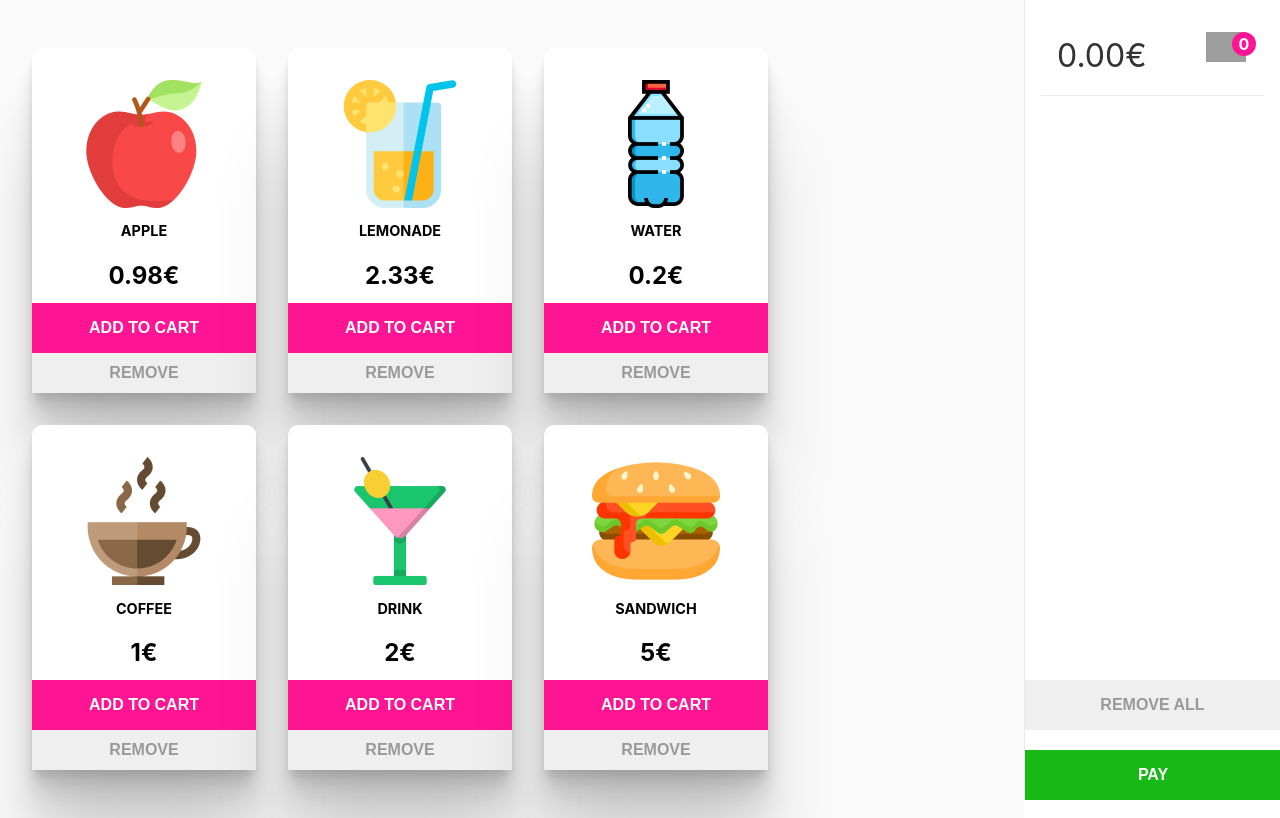
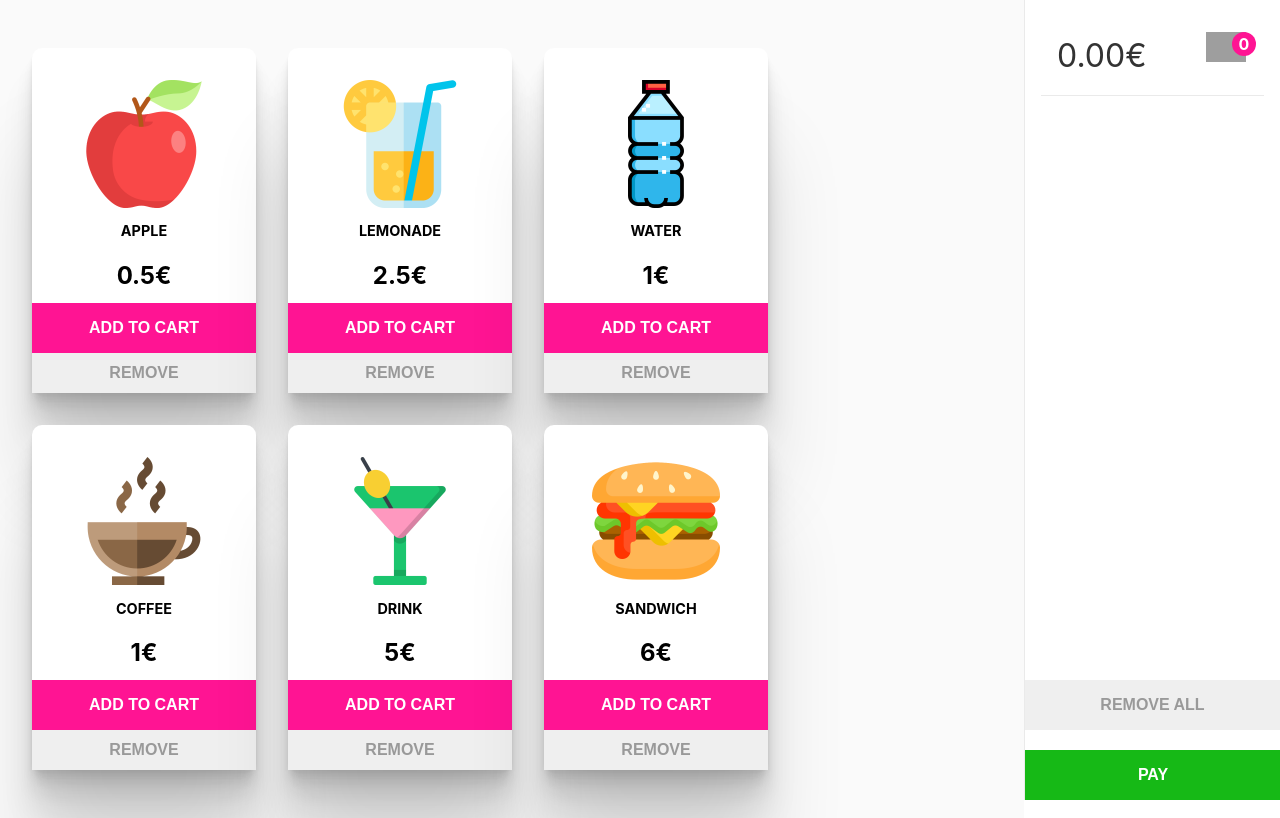
Before and after one commit to devbewill/react-simple-cart-demo, a React (Create React App) app: page / in a window 1280 px wide. Built offline with nearby package versions, Linux system fonts and the light colour scheme; grey boxes are pictures that could not be loaded.

Commit message:
added img to cart

```diff
--- a/src/App.js
+++ b/src/App.js
@@ -1,17 +1,31 @@
 import React, { Component } from 'react';
-import { render } from 'react-dom';
 import { ItemList } from './components/ItemList';
 import { Cart } from './components/Cart';
 import { CartProvider } from './components/CartContext';
+import apple from './images/apple.png';
+import coffee from './images/coffee.png';
+import drink from './images/drink.png';
+import lemonade from './images/lemonade.png';
+import sandwich from './images/sandwich.png';
+import water from './images/water.png';
 
 import './App.scss';
+
+const database = [
+	{ name: 'apple', price: 0.5, img: apple, id: 1 },
+	{ name: 'lemonade', price: 2.5, img: lemonade, id: 2 },
+	{ name: 'water', price: 1, img: water, id: 3 },
+	{ name: 'coffee', price: 1, img: coffee, id: 4 },
+	{ name: 'drink', price: 5, img: drink, id: 5 },
+	{ name: 'sandwich', price: 6, img: sandwich, id: 6 }
+];
 
 function App() {
 	return (
 		<CartProvider>
 			<div className="container">
-				<ItemList />
-				<Cart />
+				<ItemList db={database} />
+				<Cart db={database} />
 			</div>
 		</CartProvider>
 	);
--- a/src/App.scss
+++ b/src/App.scss
@@ -81,12 +81,18 @@ button {
 
 		.cartSingleItem {
 			display: flex;
-			align-items: center;
+			align-items: baseline;
 			border-bottom: 1px solid #eaeaea;
 			padding-top: 1em;
 			padding-bottom: 0.5em;
 
+			img {
+				max-width: 30px;
+				margin-right: 0.5em;
+			}
+
 			p {
+				width: 4.5em;
 				font-size: 0.9em;
 				flex-grow: 1;
 				position: relative;
--- a/src/components/Cart.js
+++ b/src/components/Cart.js
@@ -36,9 +36,9 @@ export const Cart = (props) => {
 			<div className="cartDetail">
 				{cart.map((item, i) => (
 					<div key={i} className="cartSingleItem">
+						<img src={item.img} alt={item.name} />
 						<p>{item.name}</p>
-						<span className="price">{item.price}</span>
-						{/* <span className="remove" onClick={() => removeToCart(item.id)} /> */}
+						<p className="price">{item.price}</p>
 						<div className="action">
 							<FontAwesomeIcon className="remove" icon={faTrash} onClick={() => removeToCart(item.id)} />
 						</div>
--- a/src/components/Item.js
+++ b/src/components/Item.js
@@ -15,7 +15,7 @@ export const Item = (props) => {
 	);
 
 	const addToCart = () => {
-		const item = { name: props.name, price: props.price, id: props.id };
+		const item = { name: props.name, price: props.price, id: props.id, img: props.img };
 		setCart((currentState) => [ ...currentState, item ]);
 	};
 
--- a/src/components/ItemList.js
+++ b/src/components/ItemList.js
@@ -1,25 +1,11 @@
 import React from 'react';
 import { Item } from './Item';
-import apple from '../images/apple.png';
-import coffee from '../images/coffee.png';
-import drink from '../images/drink.png';
-import lemonade from '../images/lemonade.png';
-import sandwich from '../images/sandwich.png';
-import water from '../images/water.png';
 
-export const ItemList = () => {
-	const database = [
-		{ name: 'apple', price: 0.98, img: apple, id: 1 },
-		{ name: 'lemonade', price: 2.33, img: lemonade, id: 2 },
-		{ name: 'water', price: 0.2, img: water, id: 3 },
-		{ name: 'coffee', price: 1, img: coffee, id: 4 },
-		{ name: 'drink', price: 2, img: drink, id: 5 },
-		{ name: 'sandwich', price: 5, img: sandwich, id: 6 }
-	];
-
+export const ItemList = (props) => {
+	const db = props.db;
 	return (
 		<div className="itemList">
-			{database.map((item, i) => (
+			{db.map((item, i) => (
 				<div key={i} className="item">
 					<Item name={item.name} price={item.price} id={item.id} img={item.img} />
 				</div>
```
